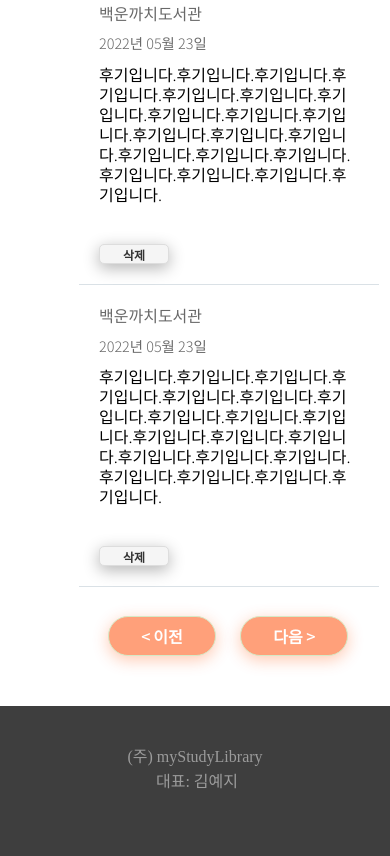
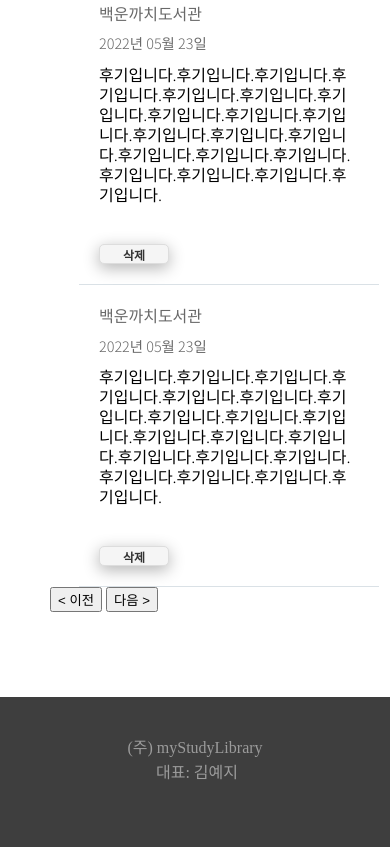
Before and after one commit to adapterz/4-frontend-Zoe-myStudyLibrary, a website: page views/html/user_review.html in a window 390 px wide. Shown: the part 1255-2111 px from the top of the page. Drawn offline with Linux system fonts and the light colour scheme; a web font is replaced by a local one.

Commit message:
반응형 디자인 변경

```diff
--- a/views/css/user_resource.css
+++ b/views/css/user_resource.css
@@ -48,35 +48,6 @@
   background-color: lightsalmon;
   border-radius: 5px;
 }
-/* 페이지 관련 버튼 */
-.userResource__page {
-  flex-direction: row;
-  display: flex;
-  list-style: none;
-  margin-top: 10%;
-  align-self: flex-start;
-  justify-content: center;
-  column-gap: 10%;
-}
-.button__userResource--page {
-  font-family: "Poor Story", "Gugi", "Noto Sans Kr", serif;
-  border-radius: 50px;
-  width: 120px;
-  height: 40px;
-
-  align-self: self-end;
-  color: #fff;
-  background-color: lightsalmon;
-  border: 1px solid #d6e9c6;
-  box-shadow: 0 4px 16px rgba(255, 79, 0, 0.3);
-  font-size: 16px;
-  font-weight: bold;
-}
-
-.button__userResource--page:hover {
-  padding: 10px;
-  background-color: salmon;
-}
 
 /* 삭제하기 버튼 */
 .button__userResource--delete {
@@ -124,7 +95,7 @@
     padding: 50px;
     display: flex;
     flex-direction: column;
-    justify-content: center;
+    justify-content: flex-start;
     min-height: 200vh;
   }
   .userResource__menu {
@@ -134,14 +105,4 @@
     border-right: none;
     border-bottom: 1px solid #9b9b9b;
   }
-  .userResource__page {
-    flex-direction: row;
-    display: flex;
-    list-style: none;
-    margin-top: 10%;
-    margin-left: 20%;
-    align-self: flex-start;
-    justify-content: center;
-    column-gap: 10%;
-  }
 }
```
